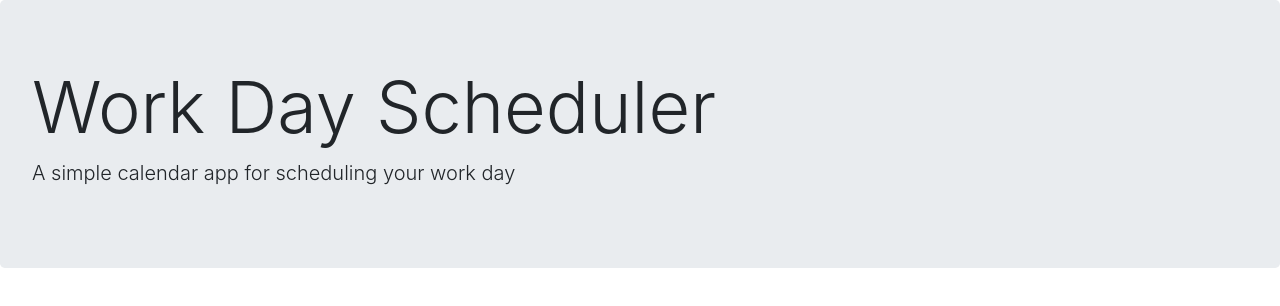
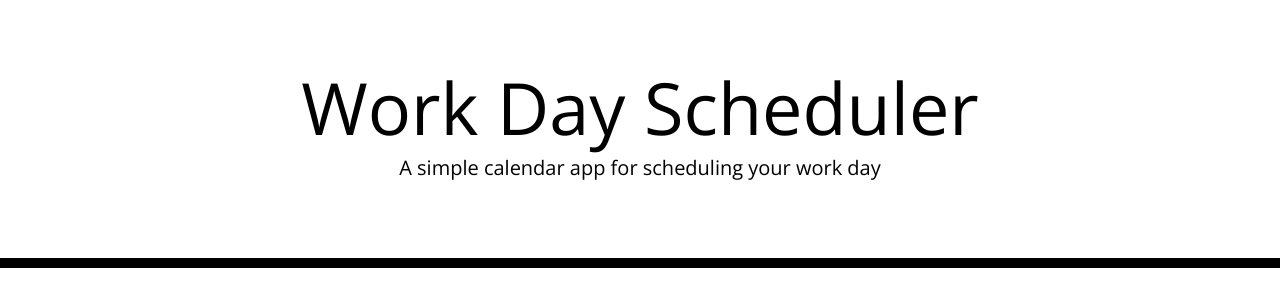
Before and after one commit to fusionneo/day-planner-homework05, a plain HTML site: page index.html in a window 1280 px wide. Drawn offline with nearby package versions, Linux system fonts and the light colour scheme.

Commit message:
Correctly dealt with case sensitive file change.

```diff
--- a/index.html
+++ b/index.html
@@ -18,7 +18,7 @@
       href="https://fonts.googleapis.com/css?family=Open+Sans&display=swap"
       rel="stylesheet"
     />
-    <link rel="stylesheet" href="" />
+    <link rel="stylesheet" href="./assets/css/style.css" />
     <title>Work Day Scheduler</title>
   </head>
 
@@ -34,5 +34,6 @@
 
     <script src="https://cdnjs.cloudflare.com/ajax/libs/jquery/3.2.1/jquery.min.js"></script>
     <script src="https://cdnjs.cloudflare.com/ajax/libs/moment.js/2.24.0/moment.min.js"></script>
+    <script src="./assets/js/script.js"></script>
   </body>
 </html>
```
Also changed, not shown: assets/05-third-party-apis-homework-demo.gif (renamed from Assets/05-third-party-apis-homework-demo.gif), assets/css/style.css (renamed from Assets/css/style.css), assets/js/script.js (added).
